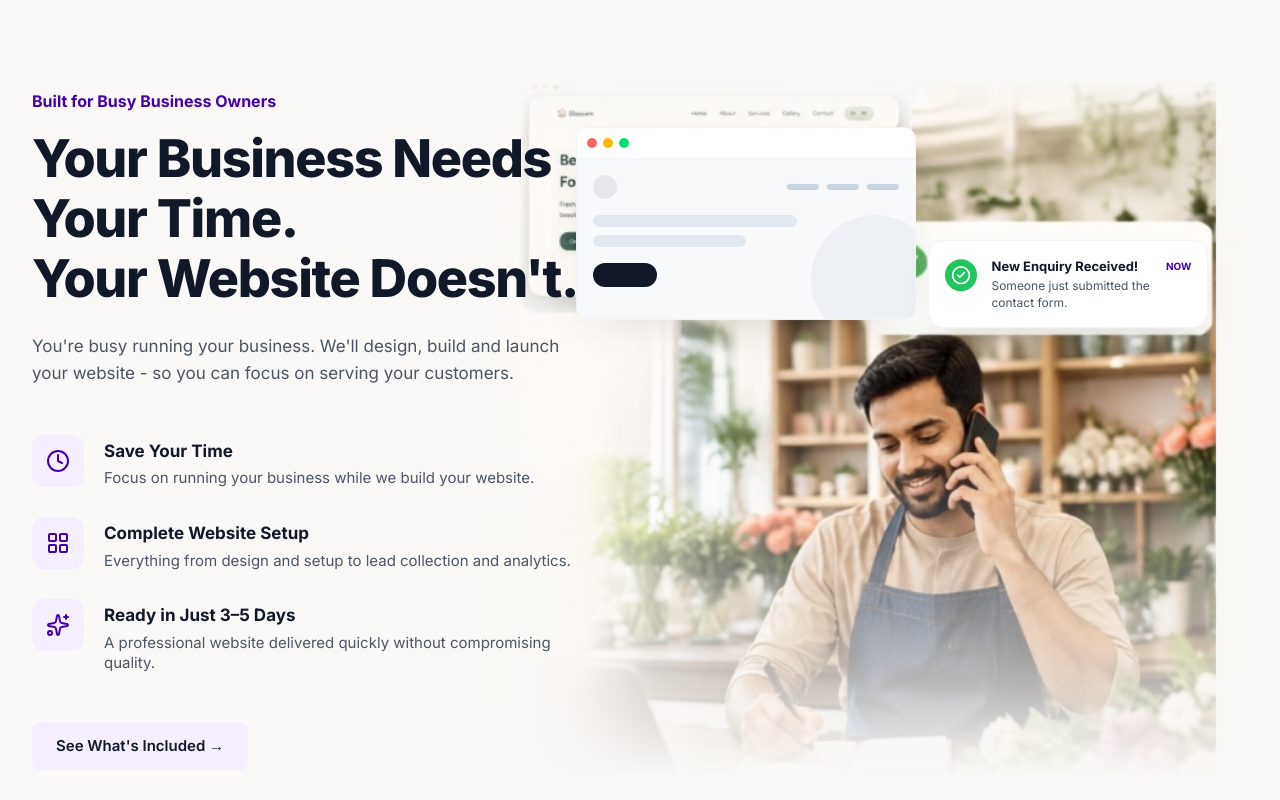
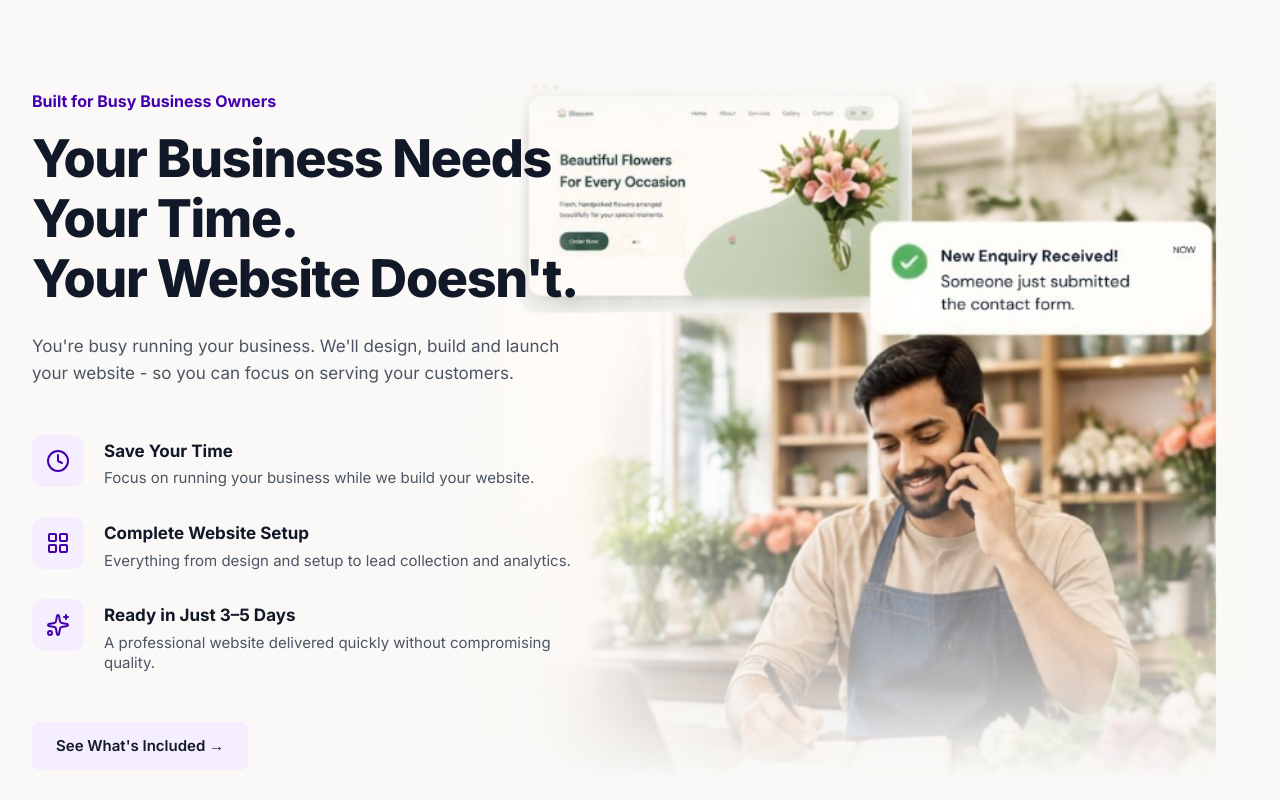
Before and after one commit to zehracodes29/landingpage, a React (Vite) app in the folder pagemistri-landing/: page / in a window 1280 px wide. Shown: the part 1056-1856 px from the top of the page. Built offline with nearby package versions, Linux system fonts and the light colour scheme.

Commit message:
refactor: remove floating website preview and notification overlays from BusinessBenefits component

```diff
--- a/pagemistri-landing/src/components/BusinessBenefits.jsx
+++ b/pagemistri-landing/src/components/BusinessBenefits.jsx
@@ -101,58 +101,6 @@
               <div className="hidden lg:block absolute inset-0 bg-gradient-to-r from-[#FAF9F7] via-transparent to-transparent w-[30%]" />
               <div className="hidden lg:block absolute inset-0 bg-gradient-to-t from-[#FAF9F7] via-transparent to-transparent h-full" />
               <div className="hidden lg:block absolute inset-0 bg-gradient-to-b from-[#FAF9F7] via-transparent to-transparent h-[15%]" />
-
-              {/* Floating Overlays */}
-
-              {/* Top-Left: Website Preview */}
-              <motion.div
-                animate={{ y: [0, -4, 0] }}
-                transition={{ repeat: Infinity, duration: 5, ease: "easeInOut" }}
-                className="absolute top-4 md:top-12 left-4 md:left-[15%] w-[280px] md:w-[340px] bg-white rounded-xl shadow-[0_15px_40px_-10px_rgba(0,0,0,0.1)] border border-slate-100 overflow-hidden z-20"
-              >
-                {/* Fake Browser Header */}
-                <div className="bg-white border-b border-slate-100 p-2.5 flex items-center gap-1.5">
-                  <div className="w-2.5 h-2.5 rounded-full bg-red-400" />
-                  <div className="w-2.5 h-2.5 rounded-full bg-amber-400" />
-                  <div className="w-2.5 h-2.5 rounded-full bg-green-400" />
-                </div>
-                {/* Fake Website Content */}
-                <div className="p-4 bg-[#F8F9FA] h-[160px] relative overflow-hidden">
-                  <div className="flex justify-between items-center mb-4">
-                    <div className="w-6 h-6 rounded-full bg-[#E5E7EB]" />
-                    <div className="flex gap-2">
-                      <div className="w-8 h-1.5 rounded-full bg-slate-300" />
-                      <div className="w-8 h-1.5 rounded-full bg-slate-300" />
-                      <div className="w-8 h-1.5 rounded-full bg-slate-300" />
-                    </div>
-                  </div>
-                  <div className="w-2/3 h-3 bg-slate-200 rounded-full mb-2" />
-                  <div className="w-1/2 h-3 bg-slate-200 rounded-full mb-4" />
-                  <div className="w-16 h-6 bg-[#111827] rounded-full" />
-
-                  {/* Fake floral decorative shape */}
-                  <div className="absolute -right-6 -bottom-6 w-32 h-32 bg-[#E2E8F0] rounded-full opacity-50" />
-                </div>
-              </motion.div>
-
-              {/* Top-Right: Notification Card */}
-              <motion.div
-                animate={{ y: [0, 4, 0] }}
-                transition={{ repeat: Infinity, duration: 4.5, ease: "easeInOut", delay: 1 }}
-                className="absolute top-28 md:top-40 right-2 md:right-[5%] w-[260px] md:w-[280px] bg-white rounded-[16px] shadow-[0_20px_40px_-10px_rgba(0,0,0,0.12)] border border-slate-100 p-4 z-30 flex gap-3.5 items-start"
-              >
-                <div className="w-8 h-8 shrink-0 rounded-full bg-[#22C55E] flex items-center justify-center mt-0.5">
-                  <CheckCircle2 className="w-5 h-5 text-white" />
-                </div>
-                <div className="flex-1">
-                  <div className="flex justify-between items-center mb-0.5">
-                    <h4 className="text-[13px] font-bold text-[#111827]">New Enquiry Received!</h4>
-                    <span className="text-[10px] font-bold text-[#4400AF]">NOW</span>
-                  </div>
-                  <p className="text-[12px] text-[#4B5563] leading-snug">Someone just submitted the contact form.</p>
-                </div>
-              </motion.div>
-
             </div>
           </motion.div>
 
```
